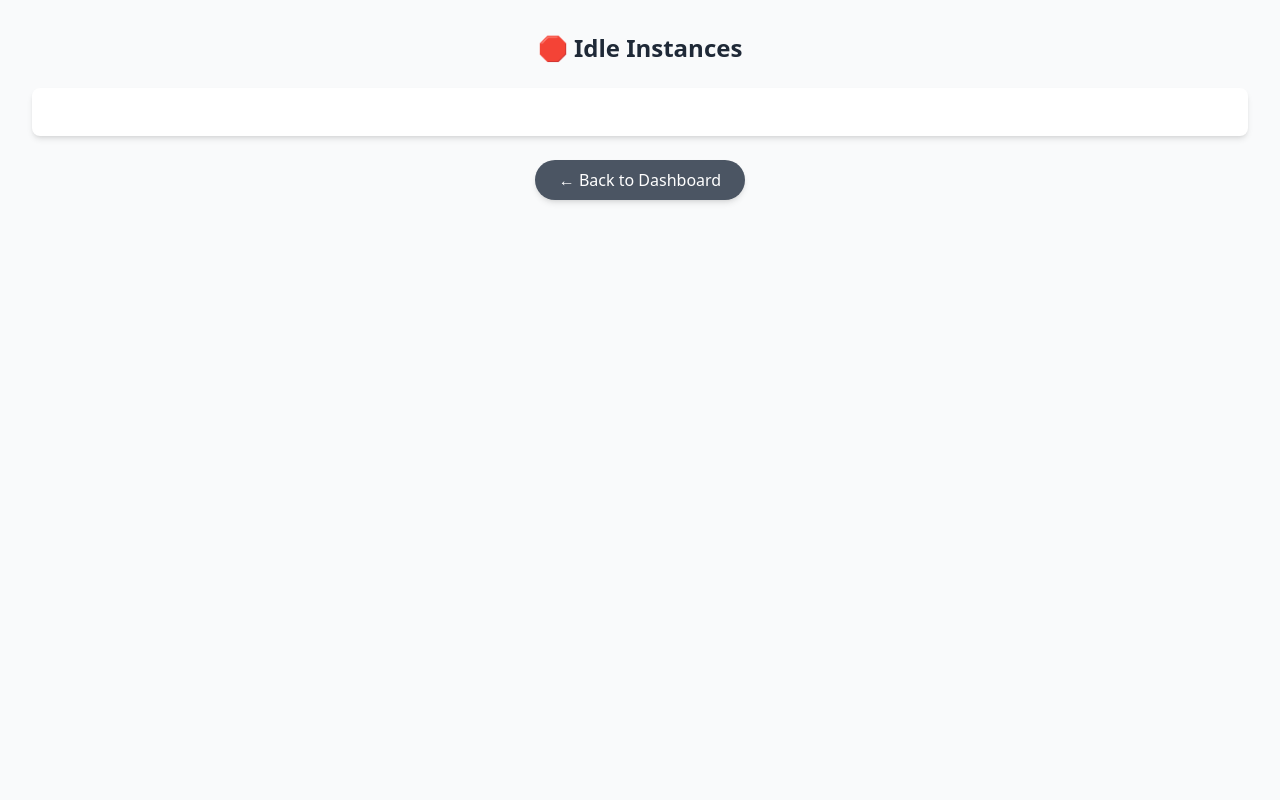
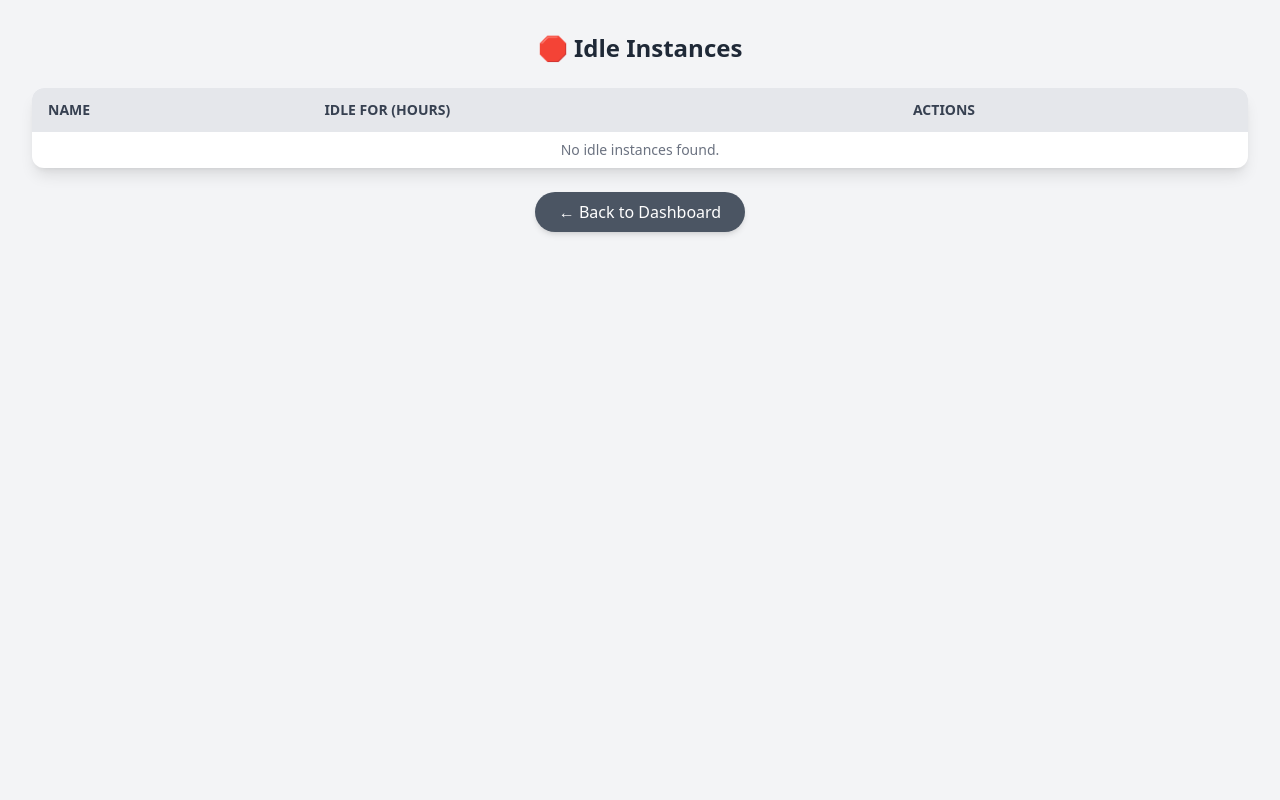
Before and after one commit to MariaCascone66/Cloudcost-Idle, a Flask app: template templates/idle_modal.html in a window 1280 px wide. Run offline with Flask 3, Linux system fonts and the light colour scheme; the template is opened without the code that fills it, so the values that code supplies are empty; some libraries are stand-ins or nearby versions.

Commit message:
aggiustare formattazione idle_modal

```diff
--- a/templates/idle_modal.html
+++ b/templates/idle_modal.html
@@ -1,53 +1,46 @@
+<!DOCTYPE html>
+<html lang="en">
+<head>
     <meta charset="UTF-8">
     <title>Idle Instances</title>
     <script src="https://cdn.tailwindcss.com"></script>
-<script>
-    function openModal(vmName, vmId) {
-        document.getElementById('vmName').innerText = vmName;
-        document.getElementById('deleteLink').href = '/delete_vm/' + vmId;
-        document.getElementById('modal').classList.remove('hidden');
-    }
-
-    function closeModal() {
-        document.getElementById('modal').classList.add('hidden');
-    }
-</script>
 </head>
-<body class="bg-gray-50 text-gray-800 min-h-screen">
+<body class="bg-gray-100 text-gray-800 min-h-screen">
     <div class="container mx-auto p-8">
         <h2 class="text-2xl font-bold mb-6 text-center">🛑 Idle Instances</h2>
 
-    <div class="bg-white shadow-md rounded-lg p-6">
+        <div class="overflow-x-auto shadow-lg rounded-xl bg-white">
+            <table class="min-w-full table-auto text-sm text-left">
+                <thead class="bg-gray-200 uppercase text-gray-700">
+                    <tr>
+                        <th class="px-4 py-3">Name</th>
+                        <th class="px-4 py-3">Idle For (hours)</th>
+                        <th class="px-4 py-3">Actions</th>
+                    </tr>
+                </thead>
+                <tbody class="divide-y">
                     {% if idle_vms %}
-        <ul class="space-y-3 list-disc list-inside text-lg">
                         {% for vm in idle_vms %}
-            <li>
-                <button onclick="openModal('{{ vm.instance_name }}', '{{ vm.id }}')" class="text-blue-600 hover:underline">
-                    {{ vm.instance_name }} - Idle for {{ vm.hours_since_last_update }} hours
-                </button>
-            </li>
+                        <tr class="hover:bg-gray-50">
+                            <td class="px-4 py-2 font-medium">{{ vm.instance_name }}</td>
+                            <td class="px-4 py-2">{{ vm.hours_since_last_update }}</td>
+                            <td class="px-4 py-2">
+                                <a href="{{ url_for('delete_vm', instance_id=vm.id) }}" class="text-red-600 hover:underline">Elimina</a>
+                            </td>
+                        </tr>
                         {% endfor %}
-        </ul>
                     {% else %}
-        <p class="text-center text-gray-500 text-lg">{{ message }}</p>
+                    <tr>
+                        <td colspan="3" class="px-4 py-2 text-center text-gray-500">No idle instances found.</td>
+                    </tr>
                     {% endif %}
+                </tbody>
+            </table>
         </div>
 
         <div class="mt-6 text-center">
             <a href="/" class="inline-block bg-gray-600 hover:bg-gray-700 text-white px-6 py-2 rounded-full shadow-md transition">← Back to Dashboard</a>
         </div>
     </div>
-
-<!-- Modal -->
-<div id="modal" class="hidden fixed inset-0 bg-gray-800 bg-opacity-50 flex justify-center items-center">
-    <div class="bg-white p-8 rounded-lg shadow-xl text-center">
-        <h3 class="text-xl font-bold mb-4">Confirm Deletion</h3>
-        <p class="mb-6">Do you want to permanently delete <span id="vmName" class="font-semibold"></span>?</p>
-        <div class="space-x-4">
-            <a id="deleteLink" class="bg-red-600 hover:bg-red-700 text-white px-4 py-2 rounded-lg transition">Delete</a>
-            <button onclick="closeModal()" class="bg-gray-400 hover:bg-gray-500 text-white px-4 py-2 rounded-lg transition">Cancel</button>
-        </div>
-    </div>
-</div>
 </body>
 </html>
```
Lines whose indentation alone changed are shown as unchanged.
